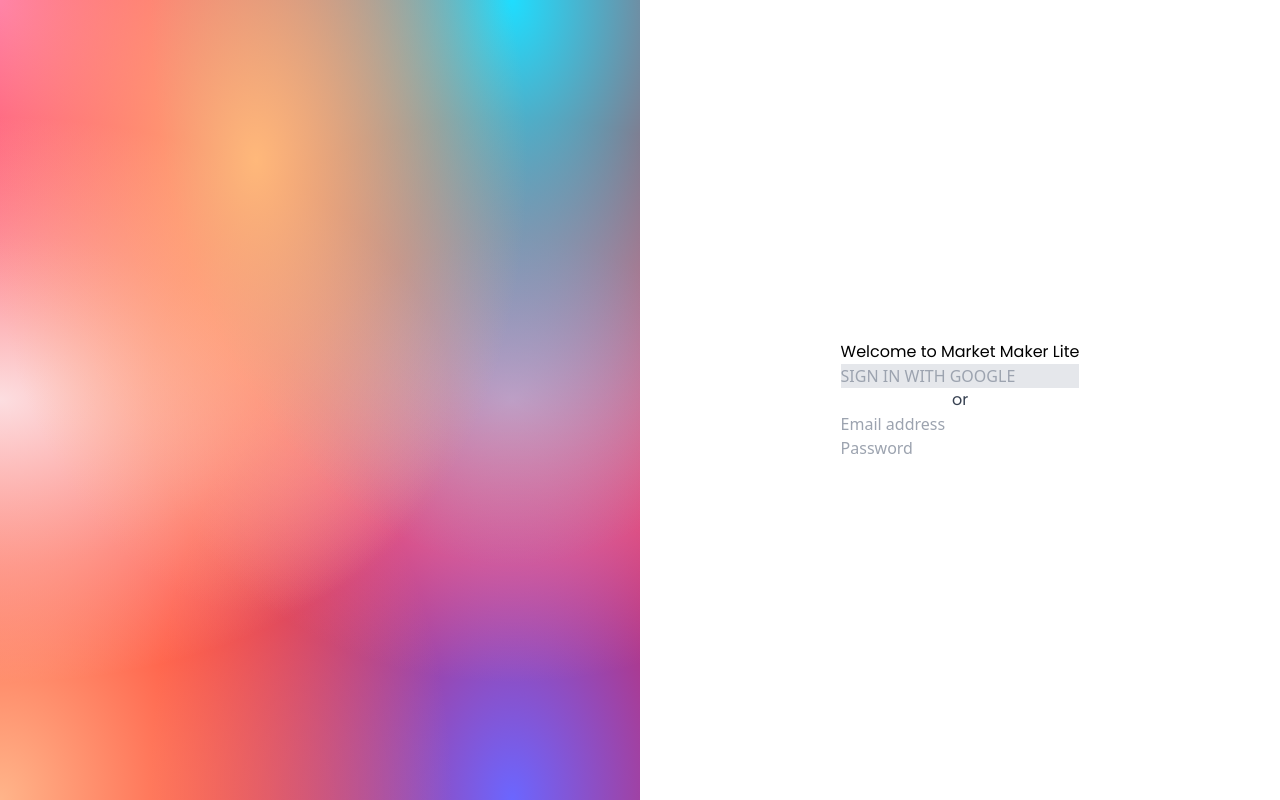
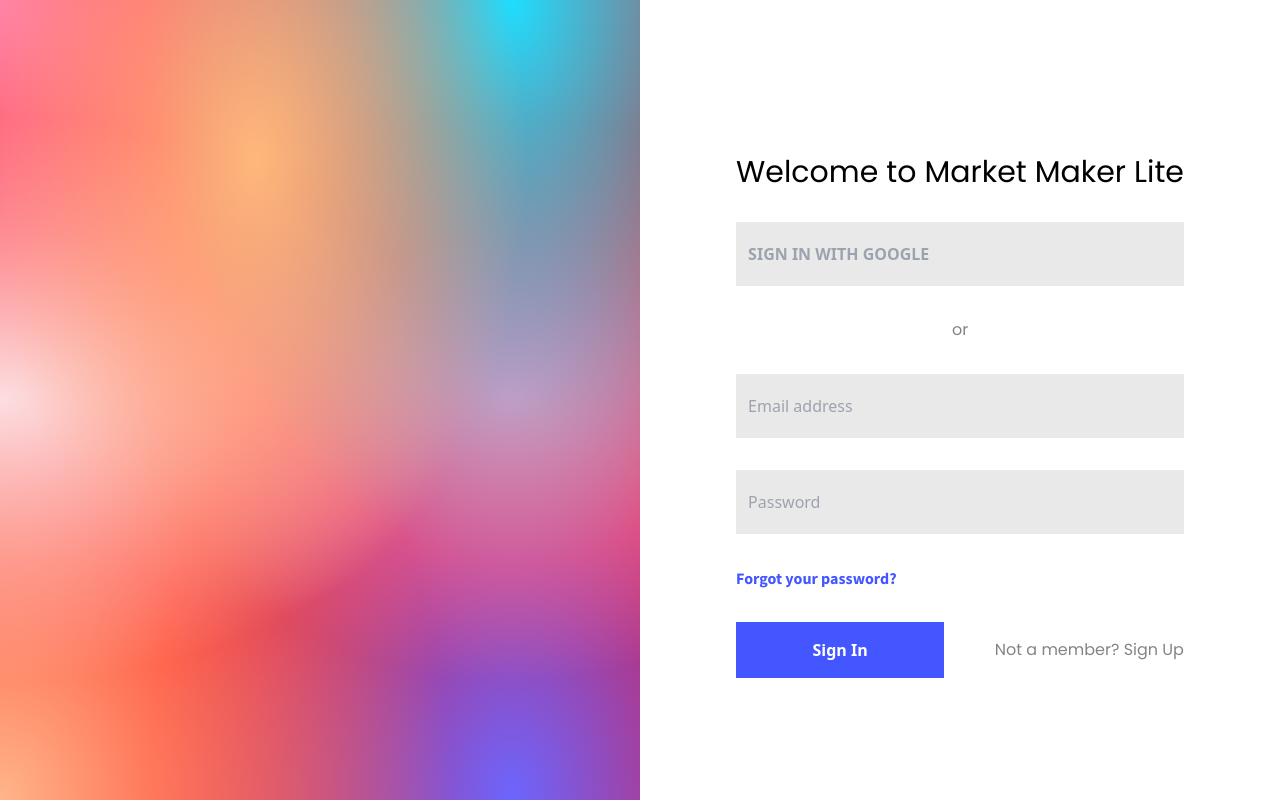
Before and after one commit to jonkarrer/market_maker, a Next.js app: page /register/sign_in in a window 1280 px wide. Built offline with nearby package versions, Linux system fonts and the light colour scheme.

Commit message:
roadmap sign up form started

```diff
--- a/pages/register/sign_in.tsx
+++ b/pages/register/sign_in.tsx
@@ -5,16 +5,31 @@
     <div className="grid grid-cols-2">
       <div id="home_page-one-gradient" className="h-screen"></div>
       <div className="grid place-content-center">
-        <h1>Welcome to Market Maker Lite</h1>
-        <form action="Get" className="grid">
+        <h1 className="text-3xl py-8">Welcome to Market Maker Lite</h1>
+        <form action="Get" className="grid space-y-8 text-dk-grey">
           <input
             type="text"
-            className="bg-gray-200"
+            className=" bg-lt-grey h-16 px-3 font-semibold"
             placeholder="SIGN IN WITH GOOGLE"
           />
-          <h2 className="text-center text-gray-700">or</h2>
-          <input type="email" placeholder="Email address" />
-          <input type="password" placeholder="Password" />
+          <h2 className="text-center">or</h2>
+          <input
+            type="email"
+            placeholder="Email address"
+            className="bg-lt-grey h-16 px-3"
+          />
+          <input
+            type="password"
+            placeholder="Password"
+            className="bg-lt-grey h-16 px-3"
+          />
+          <a className="text-blue-border font-bold">Forgot your password?</a>
+          <div className="flex justify-between items-center">
+            <button className="text-white bg-blue-border font-bold w-52 h-14">
+              Sign In
+            </button>
+            <h3>Not a member? Sign Up</h3>
+          </div>
         </form>
       </div>
     </div>
--- a/tailwind.config.js
+++ b/tailwind.config.js
@@ -70,6 +70,8 @@
         'btn-hover' : 'rgba(0, 0, 0, 0.2)',
         'aqua' : '#00ffff',
         'blue-border' : '#4356ff',
+        'lt-grey' : '#E9E9E9',
+        'dk-grey' : '#848484'
       },
       borderWidth: {
         '1px' : '1px',
```
